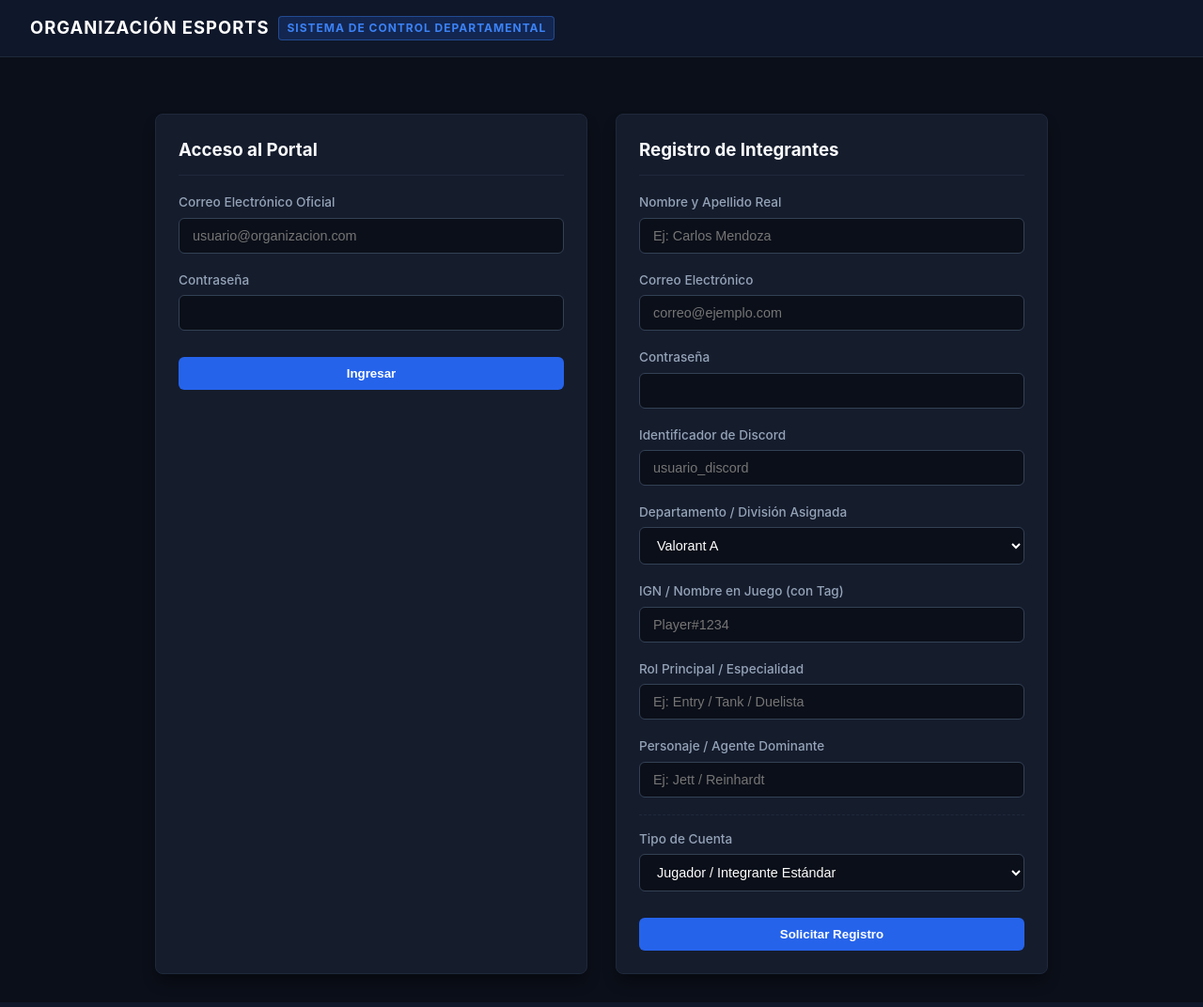
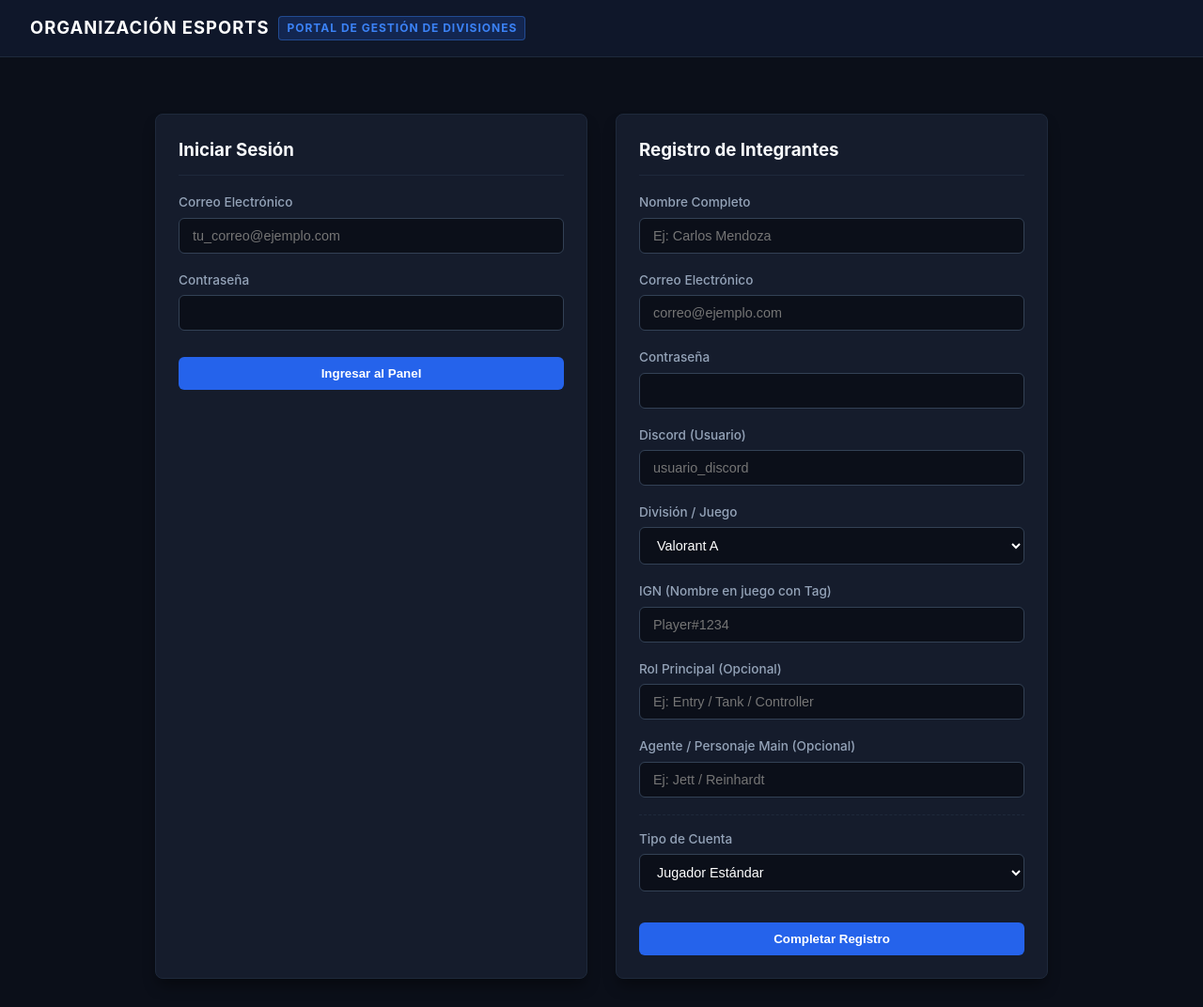
Before and after one commit to linzoldyck8-ship-it/Diviciones-scarlet, a Flask app: page / in a window 1280 px wide. Shown: the whole page at 94% size. Run offline with Flask 3, Linux system fonts and the light colour scheme.

Commit message:
Update index.html

```diff
--- a/templates/index.html
+++ b/templates/index.html
@@ -10,7 +10,7 @@
 
     <nav class="top-nav">
         <div class="brand-title">
-            ORGANIZACIÓN ESPORTS <span class="brand-badge">SISTEMA DE CONTROL DEPARTAMENTAL</span>
+            ORGANIZACIÓN ESPORTS <span class="brand-badge">PORTAL DE GESTIÓN DE DIVISIONES</span>
         </div>
     </nav>
 
@@ -26,28 +26,28 @@
 
         <div style="display: grid; grid-template-columns: repeat(auto-fit, minmax(380px, 1fr)); gap: 30px;">
 
-            <!-- Login -->
+            <!-- Formulario Login -->
             <div class="corporate-card">
-                <h3 style="margin-top:0; border-bottom: 1px solid var(--border-color); padding-bottom: 12px;">Acceso al Portal</h3>
+                <h3 style="margin-top:0; border-bottom: 1px solid var(--border-color); padding-bottom: 12px;">Iniciar Sesión</h3>
                 <form action="{{ url_for('login') }}" method="POST">
                     <div class="form-group">
-                        <label>Correo Electrónico Oficial</label>
-                        <input type="email" name="email" class="form-control" placeholder="usuario@organizacion.com" required>
+                        <label>Correo Electrónico</label>
+                        <input type="email" name="email" class="form-control" placeholder="tu_correo@ejemplo.com" required>
                     </div>
                     <div class="form-group">
                         <label>Contraseña</label>
                         <input type="password" name="password" class="form-control" required>
                     </div>
-                    <button type="submit" class="btn-primary" style="width: 100%; margin-top: 10px;">Ingresar</button>
+                    <button type="submit" class="btn-primary" style="width: 100%; margin-top: 10px;">Ingresar al Panel</button>
                 </form>
             </div>
 
-            <!-- Registro -->
+            <!-- Formulario Registro -->
             <div class="corporate-card">
                 <h3 style="margin-top:0; border-bottom: 1px solid var(--border-color); padding-bottom: 12px;">Registro de Integrantes</h3>
                 <form action="{{ url_for('register') }}" method="POST">
                     <div class="form-group">
-                        <label>Nombre y Apellido Real</label>
+                        <label>Nombre Completo</label>
                         <input type="text" name="full_name" class="form-control" placeholder="Ej: Carlos Mendoza" required>
                     </div>
                     <div class="form-group">
@@ -59,11 +59,11 @@
                         <input type="password" name="password" class="form-control" required>
                     </div>
                     <div class="form-group">
-                        <label>Identificador de Discord</label>
+                        <label>Discord (Usuario)</label>
                         <input type="text" name="discord_tag" class="form-control" placeholder="usuario_discord" required>
                     </div>
                     <div class="form-group">
-                        <label>Departamento / División Asignada</label>
+                        <label>División / Juego</label>
                         <select name="division" class="form-control">
                             {% for div in divisions %}
                                 <option value="{{ div }}">{{ div }}</option>
@@ -71,15 +71,15 @@
                         </select>
                     </div>
                     <div class="form-group">
-                        <label>IGN / Nombre en Juego (con Tag)</label>
+                        <label>IGN (Nombre en juego con Tag)</label>
                         <input type="text" name="game_ign" class="form-control" placeholder="Player#1234" required>
                     </div>
                     <div class="form-group">
-                        <label>Rol Principal / Especialidad</label>
-                        <input type="text" name="main_role" class="form-control" placeholder="Ej: Entry / Tank / Duelista">
+                        <label>Rol Principal (Opcional)</label>
+                        <input type="text" name="main_role" class="form-control" placeholder="Ej: Entry / Tank / Controller">
                     </div>
                     <div class="form-group">
-                        <label>Personaje / Agente Dominante</label>
+                        <label>Agente / Personaje Main (Opcional)</label>
                         <input type="text" name="favorite_agent" class="form-control" placeholder="Ej: Jett / Reinhardt">
                     </div>
 
@@ -87,22 +87,30 @@
                         <div class="form-group">
                             <label>Tipo de Cuenta</label>
                             <select name="account_type" class="form-control" id="accountTypeSelect" onchange="toggleAdminDivisions()">
-                                <option value="player">Jugador / Integrante Estándar</option>
+                                <option value="player">Jugador Estándar</option>
                                 <option value="admin">Administrador de División</option>
                             </select>
                         </div>
 
-                        <div class="form-group" id="adminDivGroup" style="display: none;">
-                            <label style="color: #60a5fa;">Jurisdicción del Administrador</label>
-                            <select name="admin_division" class="form-control">
-                                {% for div in divisions %}
-                                    <option value="{{ div }}">{{ div }}</option>
-                                {% endfor %}
-                            </select>
+                        <div id="adminFieldsGroup" style="display: none; background: rgba(37, 99, 235, 0.08); padding: 15px; border-radius: 6px; border: 1px solid rgba(59, 130, 246, 0.3);">
+                            <div class="form-group">
+                                <label style="color: #60a5fa; font-weight: bold;">Clave Maestra de Administrador</label>
+                                <input type="password" name="admin_key" class="form-control" placeholder="Clave de seguridad exclusiva">
+                                <small style="color: var(--text-muted); font-size: 0.75rem;">Requerida para otorgar permisos de edición (Por defecto: ADMIN1234).</small>
+                            </div>
+                            <div class="form-group">
+                                <label style="color: #60a5fa;">División a Administrar</label>
+                                <select name="admin_division" class="form-control">
+                                    <option value="TODAS">-- TODAS LAS DIVISIONES (Superadmin) --</option>
+                                    {% for div in divisions %}
+                                        <option value="{{ div }}">{{ div }}</option>
+                                    {% endfor %}
+                                </select>
+                            </div>
                         </div>
                     </div>
 
-                    <button type="submit" class="btn-primary" style="width: 100%; margin-top: 10px;">Solicitar Registro</button>
+                    <button type="submit" class="btn-primary" style="width: 100%; margin-top: 15px;">Completar Registro</button>
                 </form>
             </div>
 
@@ -113,7 +121,7 @@
     <script>
         function toggleAdminDivisions() {
             var type = document.getElementById("accountTypeSelect").value;
-            var group = document.getElementById("adminDivGroup");
+            var group = document.getElementById("adminFieldsGroup");
             group.style.display = (type === "admin") ? "block" : "none";
         }
     </script>
```
